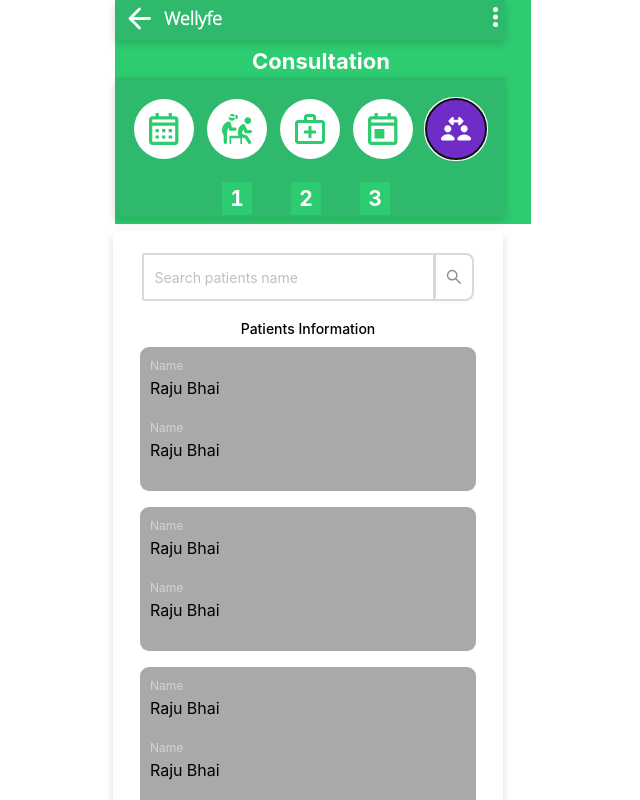
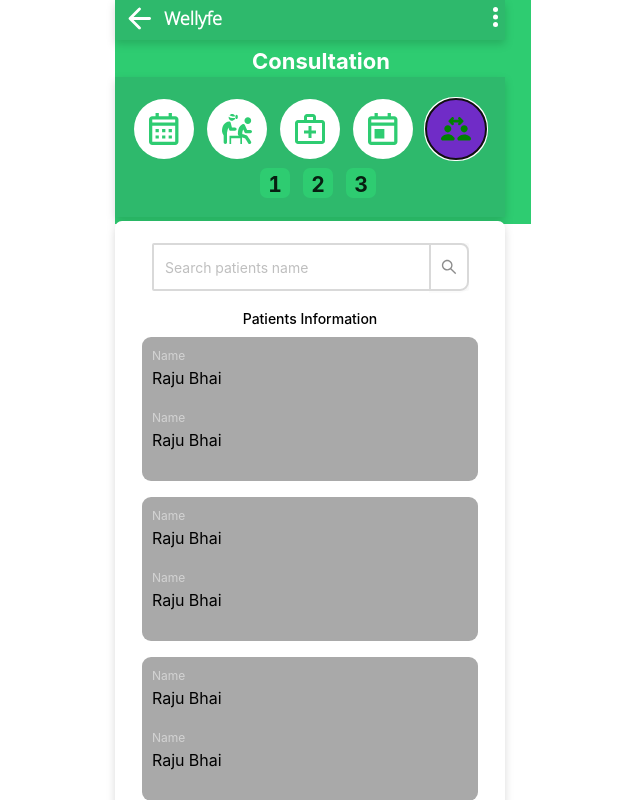
Before and after one commit to arockiyastephenl/doctor_app, a React (Create React App) app: page /mobileverify in a window 1280 px wide. Both pictures are taken after a click on the tab 773 px from the left and 129 px from the top of the page. Shown: the top 800 px of the page, without its empty margins (317-957 px from the left). Built offline with nearby package versions, Linux system fonts and the light colour scheme.

Commit message:
new-changes

```diff
--- a/src/App.css
+++ b/src/App.css
@@ -428,11 +428,12 @@ ant-tabs-tab {
   bottom: -1px;
   position: relative;
   list-style: none;
-  padding: 1px 10px;
+  /* padding: 1px 10px; */
   cursor: pointer;
 }
 .icons {
   width: 30px;
+
 }
 .consult-number-container {
   display: flex;
@@ -446,21 +447,25 @@ ant-tabs-tab {
   height: 30px;
   border-radius: 7px;
   margin-right: 13px;
+  background-color: #2ECC71;
+  color: white;
+
+}
+consult-page-number:focus {
+  color: black;
+  background-color: white;
+
 
 }
 .number {
-  color: white;
+
   font-size: 21px;
   display: flex;
   flex-direction: column;
   align-items: center;
   justify-content: center;
   font-weight: bold;
-  background-color: #2ECC71
-}
-.number:focus {
-  color: black;
-  background-color: white;
+
 }
 .consult-description-page {
   width: 390px;
@@ -470,8 +475,8 @@ ant-tabs-tab {
   flex-direction: column;
   justify-content: flex-start;
   position: absolute;
-  top: 132px;
-  left: -21px;
+  top: 144px;
+  left: 0px;
   border-top-right-radius: 7px;
   border-top-left-radius: 7px;
   text-align: center;
@@ -507,9 +512,10 @@ ant-tabs-tab {
 .ant-input-group > .ant-input:first-child, .ant-input-group-addon:first-child {
   border-top-right-radius: 0;
   border-bottom-right-radius: 0;
-  width: 293px;
+  width: 279px;
     height: 48px;
     border-width: 2px;
+    margin-left: 2px
 }
 .ant-input-search > .ant-input-group > .ant-input-group-addon:last-child .ant-input-search-button {
   padding-top: 0;
@@ -518,7 +524,22 @@ ant-tabs-tab {
   border-width: 2px;
   height: 48px;
     width: 40px;
+    margin-left: -1px;
+}
+.btn-regular {
 
+  color: white;
+  width: 358px;
+  height: 63px;
+  border-radius: 8px;
+  padding-right: 61px;
+  margin-right:  5px;
+  font-size: 16px;
+  font-family: 'Noto Sans', sans-serif;
+  font-weight:bold;
+}
+.report-btn {
+  background-color: #2ECC71
 }
 
 @import url("https://fonts.googleapis.com/css2?family=Oxygen&display=swap");
--- a/src/components/Consultation.jsx
+++ b/src/components/Consultation.jsx
@@ -1,5 +1,5 @@
 import React,{useState} from 'react';
-import { Row,Col} from 'antd';
+import { Row,Col,Button} from 'antd';
 
 import BackArrow from "../assets/icon/BackArrow.svg";
 import MenuDot from "../assets/icon/MenuDot.svg";
@@ -9,6 +9,7 @@ import Services from "../assets/icon/Services.svg";
 import CreateAppointment from "../assets/icon/CreateAppointment.svg";
 import StartConsultation from "../assets/icon/StartConsultation.svg";
 import { Tab, Tabs, TabList, TabPanel } from 'react-tabs';
+import IconNextArrow from "../assets/icon/IconNextArrow.svg";
 import 'react-tabs/style/react-tabs.css'
 // import 'react-tabs/style/react-tabs.css';
 
@@ -88,31 +89,31 @@ function Consultation() {
                       <h2>4</h2>
                    </TabPanel>
 
-                   <TabPanel style={{position:'absolute'}}>
-                          <TabList>
-                          <Tabs type="card" activekey ={currentTab} onChange={callback}>
-                            <div style={{display:"flex",position:"absolute",top:"75px",left:"75px"}}>
-                             <Tab onTabClick={callbackTabClicked} key='one'>
+                   <TabPanel >
+
+
+                            <div style={{position:'absolute',display:'flex',top:"91px",left:"145px"}}>
                             <div className='consult-page-number'>
                               <h1 className='number'>1</h1>
                             </div>
-                               </Tab>
-                               <Tab onTabClick={callbackTabClicked} key='two'>
+
+
                             <div className='consult-page-number' >
                               <h1 className='number'>2</h1>
                             </div>
-                               </Tab >
-                               <Tab onTabClick={callbackTabClicked} key='three'>
+
+
                             <div className='consult-page-number'>
                               <h1 className='number'>3</h1>
                             </div>
-                               </Tab>
                             </div>
-                            <div className='consult-description-page'>
-                              <TabPanel  >
 
-                            <div>
-                            <Space direction="vertical">
+
+
+
+                        <div className='consult-description-page'>
+                           <div>
+                           <Space direction="vertical">
                                   <Search
                                     placeholder="Search patients name"
                                     onSearch={onSearch}
@@ -153,21 +154,45 @@ function Consultation() {
                                     <p className='patients-info'>Raju Bhai</p>
                                 </div>
                             </Col>
-                          </div>
+                            </div>
 
-                                </TabPanel>
-                                <TabPanel >
-                                  <h1>Good morning</h1>
-                                </TabPanel>
+                                <div style={{padding:"15px"}}>
+                                <h1 className='patients-main-title'>Appointment Confirmation</h1>
 
-                                <TabPanel >
-                                  Testing
-                                </TabPanel>
-                              </div>
-                            </Tabs>
-                           </TabList>
+                                    <p style={{textAlign:"left"}}>Appointment</p>
+                                    <div style={{textAlign:"left" , margin:"0px"}}>
+                                    <p style={{display:"flex" , margin:"0px"}}> service:<span><p>Confirmed</p></span></p>
+                                    <p style={{display:"flex" , margin:"0px"}}> service:<span><p>Confirmed</p></span></p>
+                                    <p style={{display:"flex" , margin:"0px"}}> service:<span><p>Confirmed</p></span></p>
+                                    <p style={{display:"flex" , margin:"0px"}}> service:<span><p>Confirmed</p></span></p>
+                                    </div>
+                                    <p style={{textAlign:"left", marginTop:"23px"}}>Appointment</p>
+                                    <div style={{textAlign:"left" , margin:"0px"}}>
+                                    <p style={{display:"flex" , margin:"0px"}}> service:<span><p>Confirmed</p></span></p>
+                                    <p style={{display:"flex" , margin:"0px"}}> service:<span><p>Confirmed</p></span></p>
 
-                     </TabPanel>
+                                    </div>
+                                    <Button className='btn save-btn'>Back  <img src={ IconNextArrow  } alt="" style={{marginLeft:"80px"}} /></Button>
+                                   <Button className='btn next-btn' >Next <img src={ IconNextArrow } alt="" style={{marginLeft:"80px"}}/></Button>
+
+                                 </div>
+
+                                  <div style={{padding:"15px", display:"flex",flexDirection:"column", marginTop:'20px',marginBottom:'20px'}}  >
+
+                                  <Button className='btn-regular save-btn'>Back </Button>
+                                  <div style={{marginTop:"22px",marginBottom:"22px"}}>
+                                      <p style={{ paddingLeft: "13px",marginTop:"11px",fontWeight:'700' ,color:"black"}}>OR</p>
+                                      </div>
+                                  <Button className='btn-regular report-btn'>Report Verification</Button>
+
+                                </div>
+
+
+                                </div>
+                          </TabPanel>
+
+
+
 
 
                 </Tabs>
```
Also changed, not shown: src/assets/icon/StartConsultation.svg.
